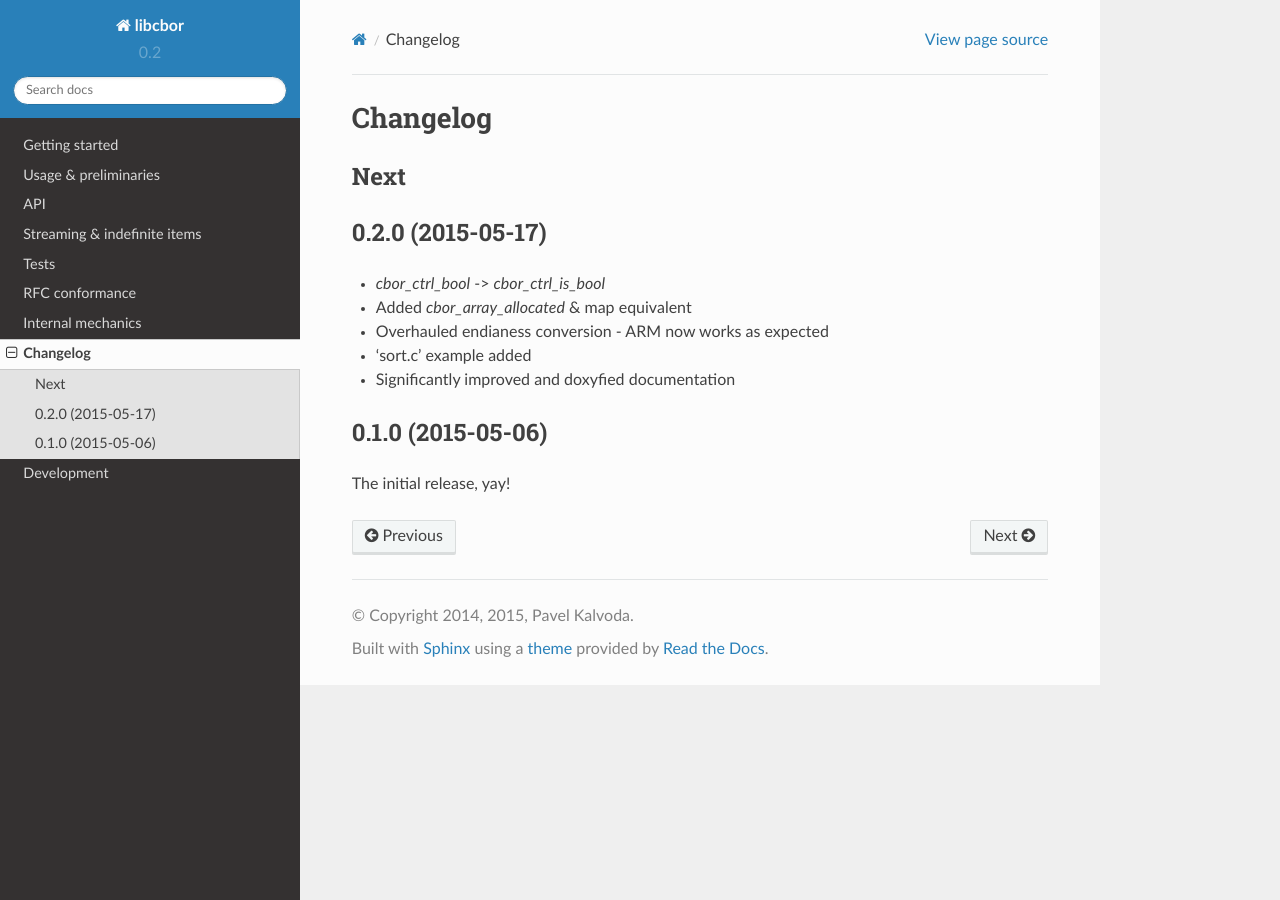
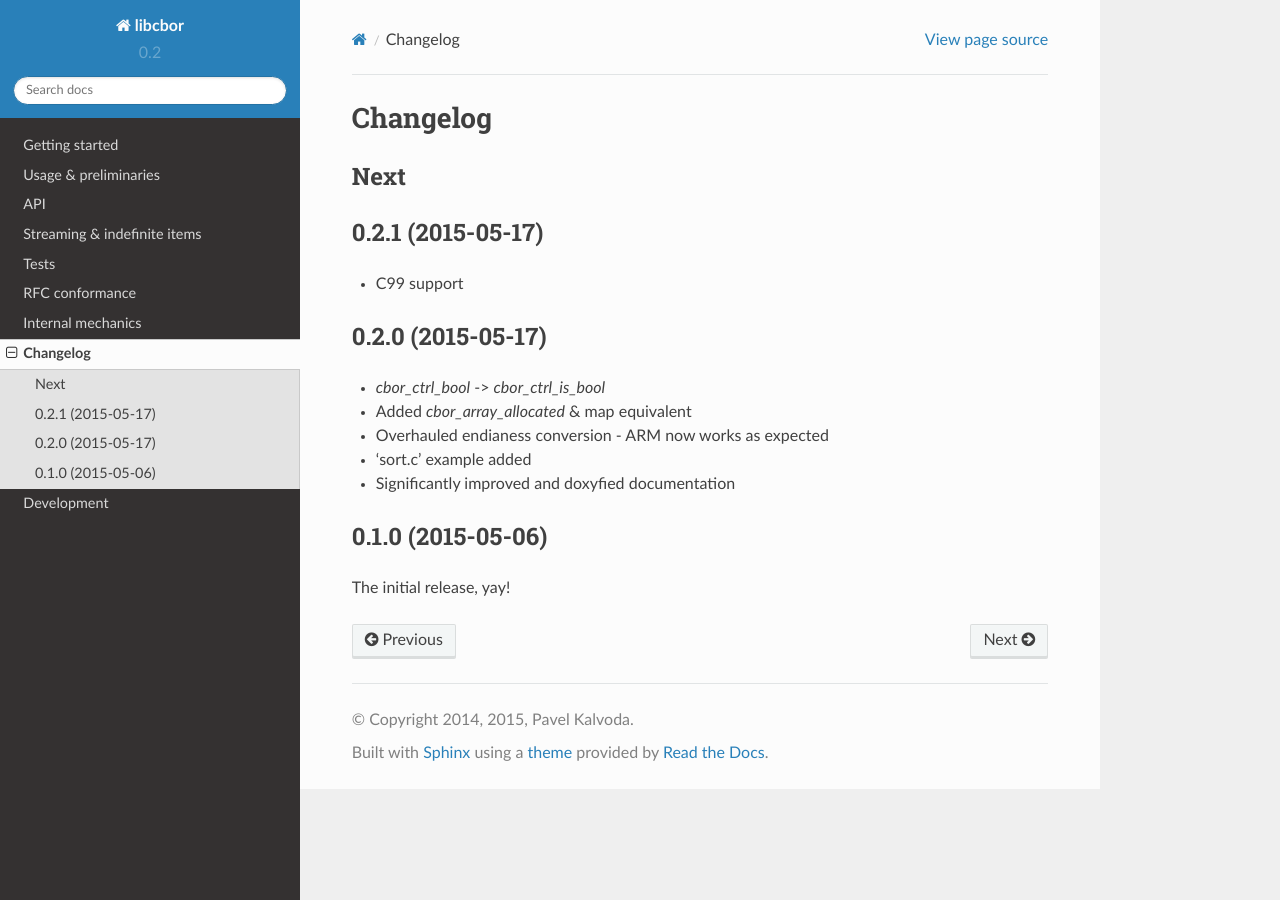
Before and after one commit to PJK/libcbor, a Sphinx documentation site: the page built from doc/source/changelog.rst, in a window 1280 px wide. Built offline with Sphinx 7.4.7 and the Read the Docs theme 2.0.0, drawn with Linux system fonts in a browser that asks for light colours.

Commit message:
Towards 0.2.1

```diff
--- a/CHANGELOG.md
+++ b/CHANGELOG.md
@@ -1,5 +1,9 @@
 Next
 ---------------------
+
+0.2.1 (2015-05-17)
+---------------------
+- C99 support
 
 0.2.0 (2015-05-17)
 ---------------------
--- a/doc/source/conf.py
+++ b/doc/source/conf.py
@@ -72,7 +72,7 @@ copyright = u'2014, 2015, Pavel Kalvoda'
 # The short X.Y version.
 version = '0.2'
 # The full version, including alpha/beta/rc tags.
-release = '0.2.0'
+release = '0.2.1'
 
 # The language for content autogenerated by Sphinx. Refer to documentation
 # for a list of supported languages.
--- a/doc/source/getting_started.rst
+++ b/doc/source/getting_started.rst
@@ -7,12 +7,12 @@ Building & installing libcbor
 ------------------------------
 
 Prerequisites:
- - C11 compiler
+ - C99 compiler
  - CMake_ 2.8 or newer (might also be called ``cmakesetup``, ``cmake-gui`` or ``ccmake`` depending on the installed version and system)
  - C build system CMake can target (make, Apple Xcode, MinGW, ...)
  .. _CMake: http://cmake.org/
 
-.. note:: As of May 2015, the 2015 release candidate of Visual Studio does not support C11. While CMake will be happy to generate a VS solution that you can play with, libcbor currently cannot be compiled using the MSVC toolchain. Both `ICC <https://software.intel.com/en-us/c-compilers>`_ and GCC under `Cygwin <https://www.cygwin.com/>`_ will work.
+.. note:: TODOTODO As of May 2015, the 2015 release candidate of Visual Studio does not support C11. While CMake will be happy to generate a VS solution that you can play with, libcbor currently cannot be compiled using the MSVC toolchain. Both `ICC <https://software.intel.com/en-us/c-compilers>`_ and GCC under `Cygwin <https://www.cygwin.com/>`_ will work.
 
 
 **Configuration options**
--- a/doc/source/rfc_conformance.rst
+++ b/doc/source/rfc_conformance.rst
@@ -11,4 +11,4 @@ There is no explicit limitation of indefinite length byte strings. [#]_ *libcbor
 
 "Half-precision" IEEE 754 floats
 ---------------------------------
-As of C11, there is no standard implementation for 2 bytes floats. *libcbor* packs them as a :type:`double`. When encoding, *libcbor* selects the appropriate wire representation based on metadata and the actual value. This applies both to canonical and normal mode.
+As of C99 and even C11, there is no standard implementation for 2 bytes floats. *libcbor* packs them as a :type:`double`. When encoding, *libcbor* selects the appropriate wire representation based on metadata and the actual value. This applies both to canonical and normal mode.
```
Also changed, not shown: README.md (+1 -1 lines), 2 other files.
